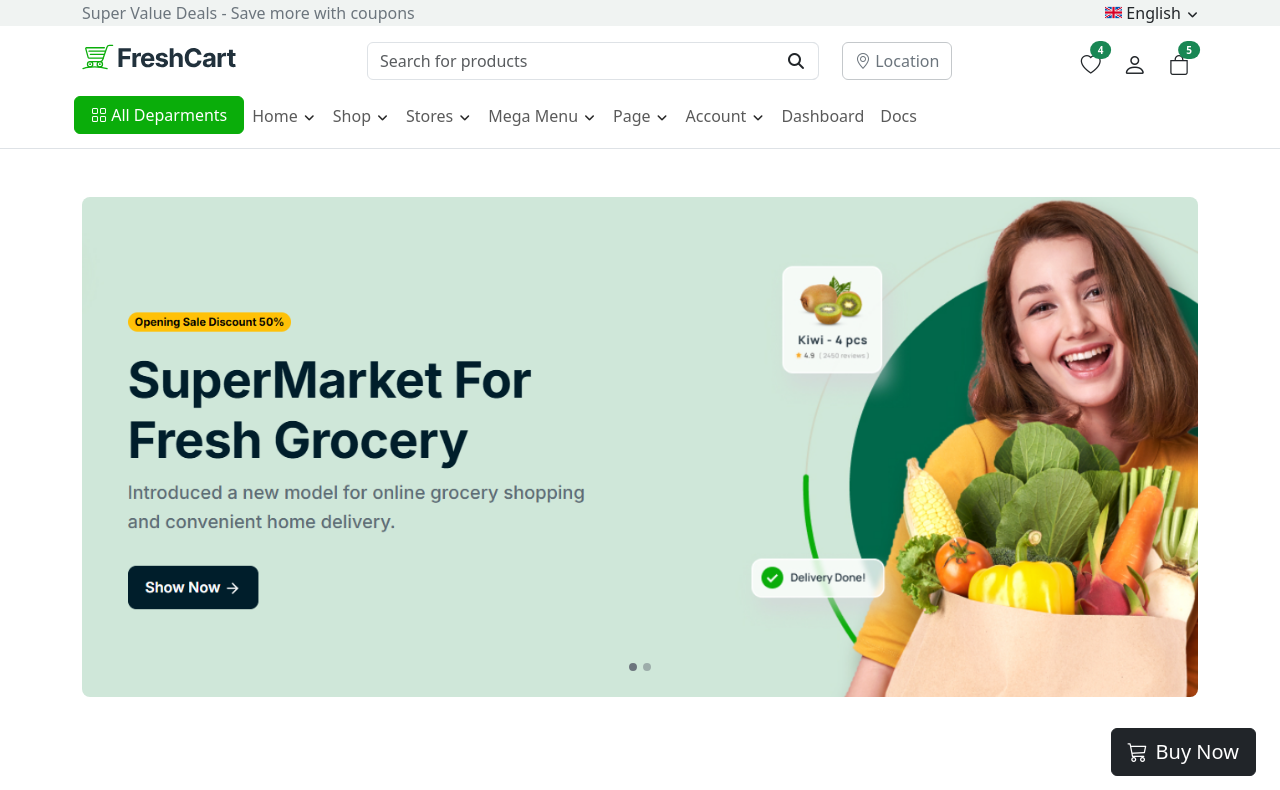
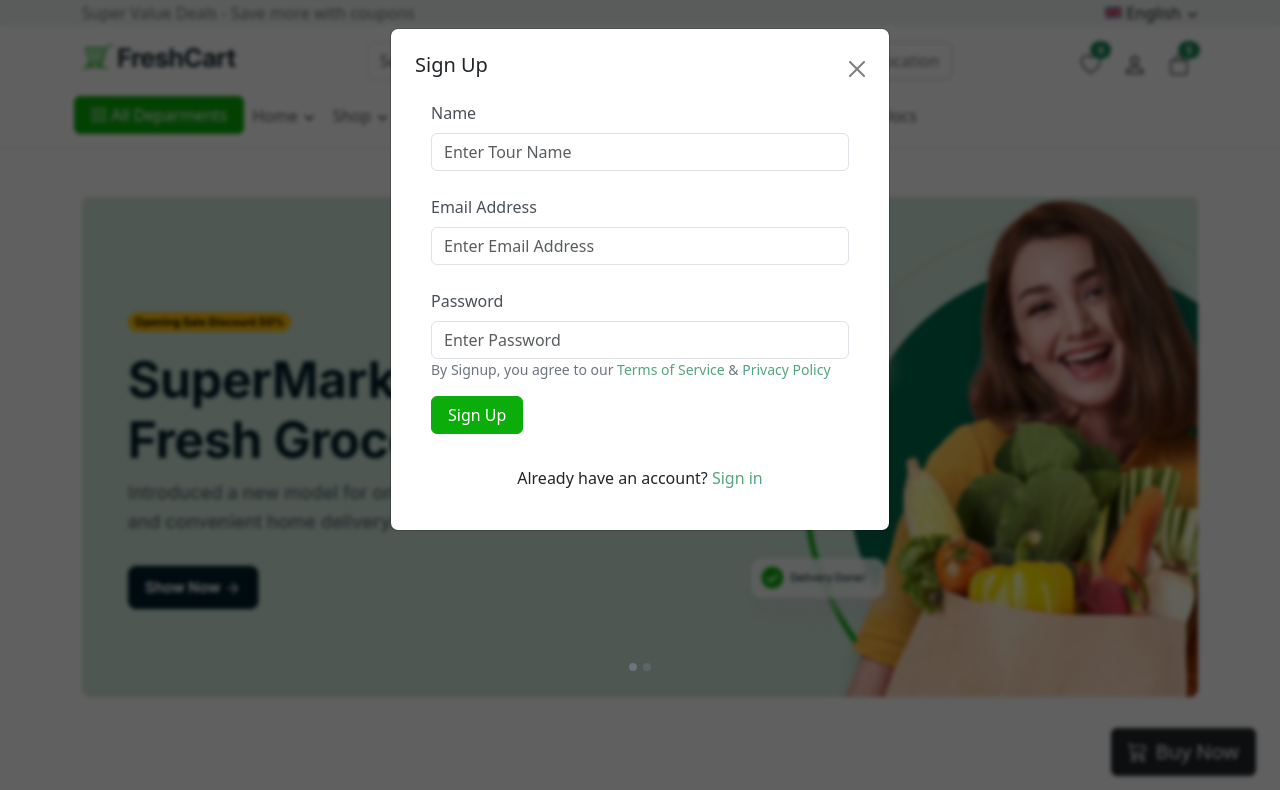
Before and after one commit to kashishsevak/BT-PR-3-FRESHCART, a plain HTML site: page index.html in a window 1280 px wide. Shown: the top 790 px of the page. Drawn offline with nearby package versions, Linux system fonts and the light colour scheme.

Commit message:
Add files via upload

```diff
--- a/index.html
+++ b/index.html
@@ -115,7 +115,7 @@
                                     placeholder="Search for products">
                                 <span class="position-relative">
                                     <button
-                                        class="border border-start-0  border-end-0 rounded-end rounded-start-0 btn btn-white position-absolute end-50"
+                                        class="border border-start-0  border-end-0 rounded-end rounded-start-0 btn btn-white position-absolute z-0 end-50"
                                         type="button">
                                         <i class="fa-solid fa-magnifying-glass"></i>
                                     </button>
@@ -1659,6 +1659,51 @@
     </footer>
     <!-- footer section end  -->
 
+    <!-- model -->
+    <div class="wrapper position-fixed" style="display: none;">
+        <div class="loading">
+            <div class="modal" id="sign-in" style="display: block;">
+                <div class="modal-dialog">
+                    <div class="modal-content p-4">
+                        <div class="modal-header border-0 p-0">
+                            <h5>Sign Up</h5>
+                            <button type="button" class="btn-close" onclick="handleClose()" data-bs-dismiss="modal"></button>
+                        </div>
+                        <div class="modal-body">
+                            <form action="">
+                                <label class="form-label fw-medium text-dark-emphasis"
+                                    for="name">Name</label>
+                                <input type="text" name="name" id="name" class="form-control"
+                                    placeholder="Enter Tour Name">
+                                <label class="form-label mt-4 fw-medium text-dark-emphasis"
+                                    for="email">Email Address</label>
+                                <input type="email" name="email" id="email" class="form-control"
+                                    placeholder="Enter Email Address">
+                                <label class="form-label mt-4 fw-medium text-dark-emphasis"
+                                    for="password">Password</label>
+                                <input type="password" name="password" id="password"
+                                    class="form-control" placeholder="Enter Password">
+                            </form>
+                            <p class="fw-medium text-secondary" style="font-size: 14px;">By
+                                Signup, you agree to our <a
+                                    class="text-decoration-none text-success opacity-75"
+                                    href="javascript:void(0)">Terms of Service</a> & <a
+                                    class="text-decoration-none text-success opacity-75"
+                                    href="javascript:void(0)">Privacy Policy</a></p>
+                            <button type="button" class="btn btn-success px-3"
+                                style="background-color: #0aad0a;">Sign Up</button>
+                        </div>
+                        <div class="modal-footer border-0 justify-content-center">
+                            <p>Already have an account? <a
+                                    class="text-decoration-none text-success opacity-75"
+                                    href="javascript:void(0)">Sign in</a></p>
+                        </div>
+                    </div>
+                </div>
+            </div>
+        </div>
+    </div>
+
     <!-- Bootstrap JavaScript Libraries -->
     <script src="https://cdn.jsdelivr.net/npm/@popperjs/core@2.11.8/dist/umd/popper.min.js"
         integrity="sha384-I7E8VVD/ismYTF4hNIPjVp/Zjvgyol6VFvRkX/vR+Vc4jQkC+hVqc2pM8ODewa9r"
@@ -1667,6 +1712,7 @@
     <script src="https://cdn.jsdelivr.net/npm/bootstrap@5.3.2/dist/js/bootstrap.min.js"
         integrity="sha384-BBtl+eGJRgqQAUMxJ7pMwbEyER4l1g+O15P+16Ep7Q9Q+zqX6gSbd85u4mG4QzX+"
         crossorigin="anonymous"></script>
+    <script src="./js/script.js"></script>
 </body>
 
 </html>
--- /dev/null
+++ b/js/script.js
@@ -0,0 +1,12 @@
+setTimeout(()=>{
+    document.querySelector('.wrapper').style.display = 'block';
+    document.querySelector('#sign-in').style.backgroundColor = '#0000009f';
+    document.querySelector('#sign-in').style.backdropFilter = 'blur(2px)';
+    document.querySelector('body').style.overflow = 'hidden';
+},2000)
+
+const handleClose = ()=>{
+    document.querySelector('.wrapper').style.display = 'none';
+    document.querySelector('body').style.overflow = 'auto';
+}
+handleClose();
```
Also changed, not shown: css/all.min.css.
